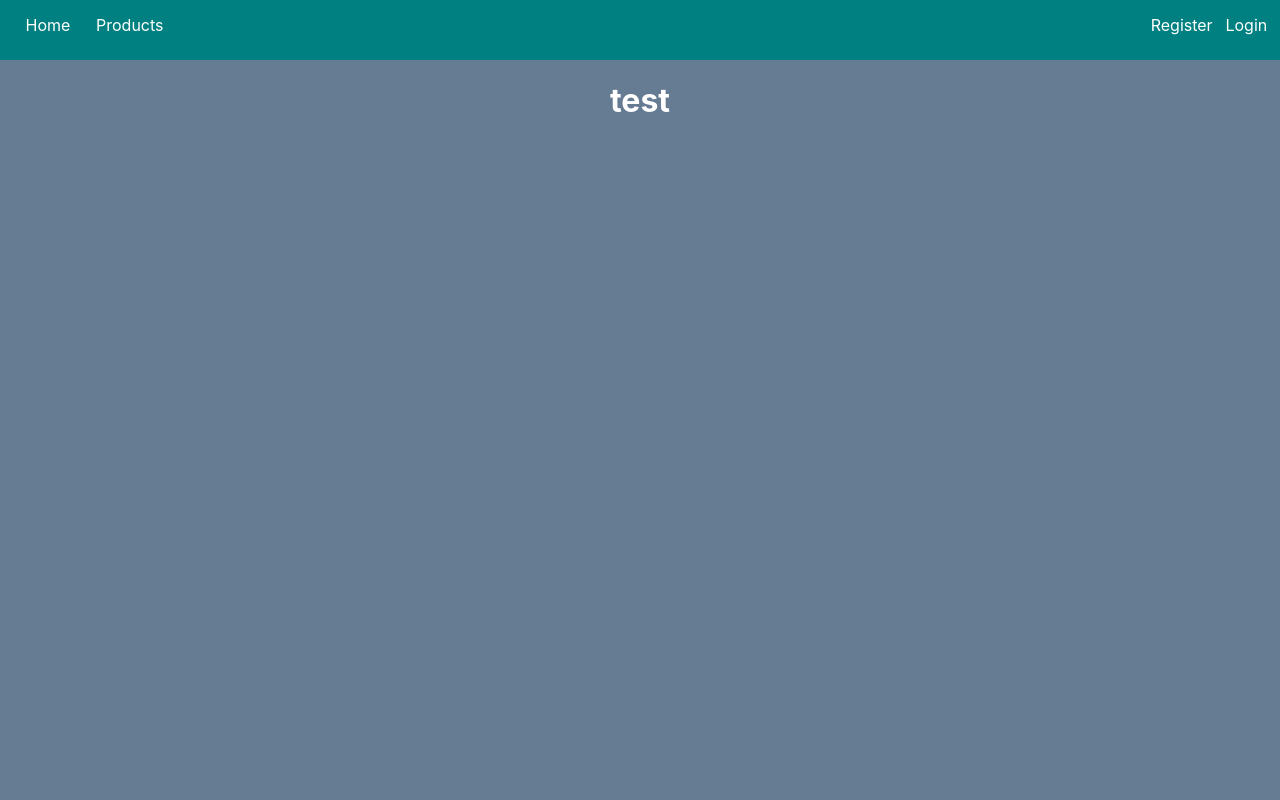
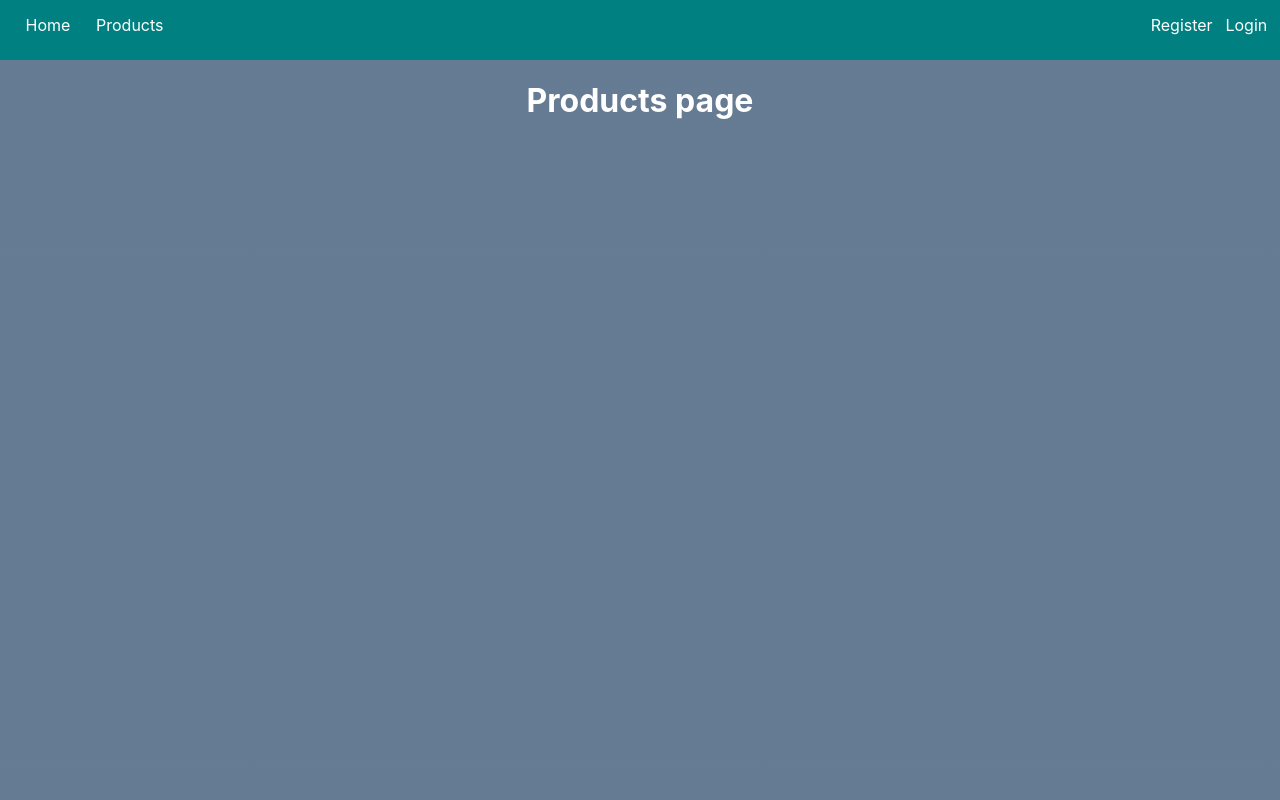
Before and after one commit to georgi0430/project, a React (Create React App) app: page /products in a window 1280 px wide. Shown: the top 800 px of the page. Built offline with nearby package versions, Linux system fonts and the light colour scheme.

Commit message:
Added router

```diff
--- a/package.json
+++ b/package.json
@@ -8,6 +8,7 @@
     "@testing-library/user-event": "^12.8.3",
     "react": "^17.0.2",
     "react-dom": "^17.0.2",
+    "react-router-dom": "^5.2.0",
     "react-scripts": "4.0.3",
     "web-vitals": "^1.1.1"
   },
--- a/src/App.js
+++ b/src/App.js
@@ -1,8 +1,11 @@
+import { Route, Switch } from 'react-router-dom'
+
 import logo from './logo.svg';
 
 
 import Header from './components/Header/Header';
 import Main from './components/Main/Main';
+import Products from './components/Products/Products';
 import Footer from './components/Footer/Footer';
 import './App.css';
 
@@ -10,7 +13,10 @@ function App() {
   return (
     <div className="App">
       <Header />
-      <Main />
+      <Switch>
+        <Route path="/" component={Main} exact='true' />
+        <Route path="/products" component={Products} />
+      </Switch>
       <Footer />
     </div>
   );
--- a/src/components/Header/Header.js
+++ b/src/components/Header/Header.js
@@ -6,10 +6,10 @@ const Header = () => {
         <nav>
             <ul>
                 <li class={style['float-left']}>
-                    <a href="#">Home</a>
+                    <a href="/">Home</a>
                 </li>
                 <li class={style['float-left']}>
-                    <a href="#">Products</a>
+                    <a href="/products">Products</a>
                 </li>
                 <li class={style['float-right']}>
                     <a class="active" href="#">Login</a>
--- /dev/null
+++ b/src/components/Products/Products.js
@@ -0,0 +1,11 @@
+import style from './Products.module.css'
+
+const Products = () => {
+    return (
+        <main>
+            <h1>Products page</h1>
+        </main>
+    )
+}
+
+export default Products;
--- /dev/null
+++ b/src/components/Products/Products.module.css
@@ -0,0 +1,11 @@
+main {
+    margin-top: 60px;
+    width: 100%;
+    height: 1271px;
+    background: linear-gradient( rgba(35, 68, 101, 0.7) 100%, rgba(0, 0, 0, 0.5)100%);
+    background-position: center;
+    background-size: cover;
+    background-repeat: none;
+    color: white;
+    display: inline-block;
+}
--- a/src/index.js
+++ b/src/index.js
@@ -4,9 +4,14 @@ import './index.css';
 import App from './App';
 import reportWebVitals from './reportWebVitals';
 
+
+import { BrowserRouter } from 'react-router-dom'
+
 ReactDOM.render(
   <React.StrictMode>
-    <App />
+    <BrowserRouter>
+      <App />
+    </BrowserRouter>
   </React.StrictMode>,
   document.getElementById('root')
 );
```
Also changed, not shown: 1 other file (tests, documents, lock files or other folders).
